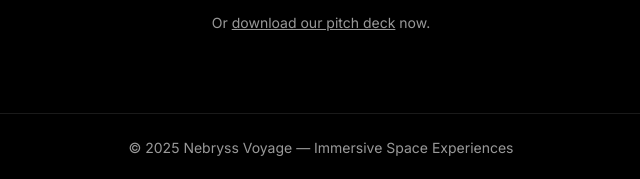
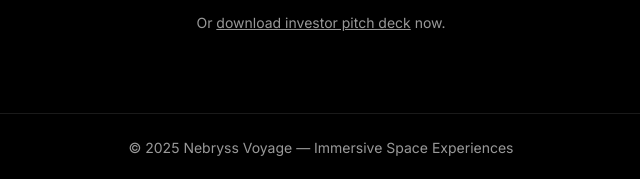
Before and after one commit to wendijgedzun/nebryss-voyage, a plain HTML site: page index.html in a window 1280 px wide. Shown: the part 1523-1702 px from the top of the page, 319-959 px from the left. Drawn offline with nearby package versions, Linux system fonts and the light colour scheme.

Commit message:
Update index.html

```diff
--- a/index.html
+++ b/index.html
@@ -81,7 +81,7 @@
       <button type="submit" class="bg-white text-black px-6 py-3 rounded-xl font-semibold">Request Info & Deck</button>
     </form>
     <div class="mt-4 text-white/60 text-sm">
-      Or <a href="https://github.com/wendijgedzun/nebryss-voyage/blob/main/Nebryss-Voyage-Pitch-Deck.pdf" download class="underline hover:text-white">download our pitch deck</a> now.
+      Or <a href="https://github.com/wendijgedzun/nebryss-voyage/blob/main/Nebryss-Voyage-Pitch-Deck.pdf" download class="underline hover:text-white">download investor pitch deck</a> now.
     </div>
   </section>
 
```
